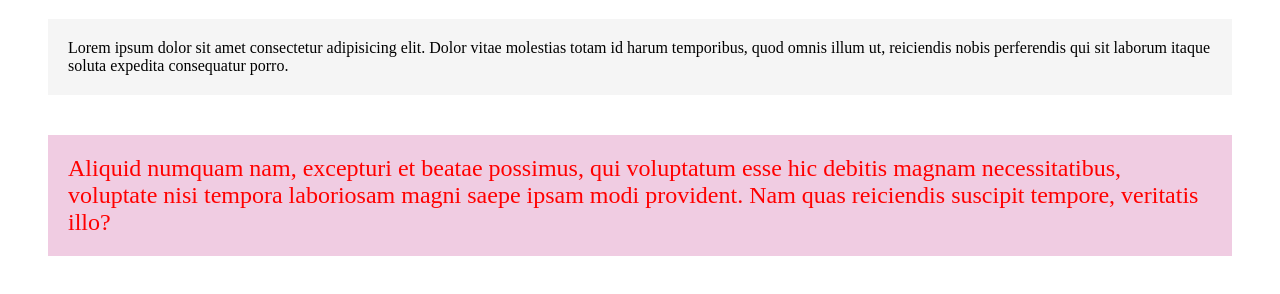
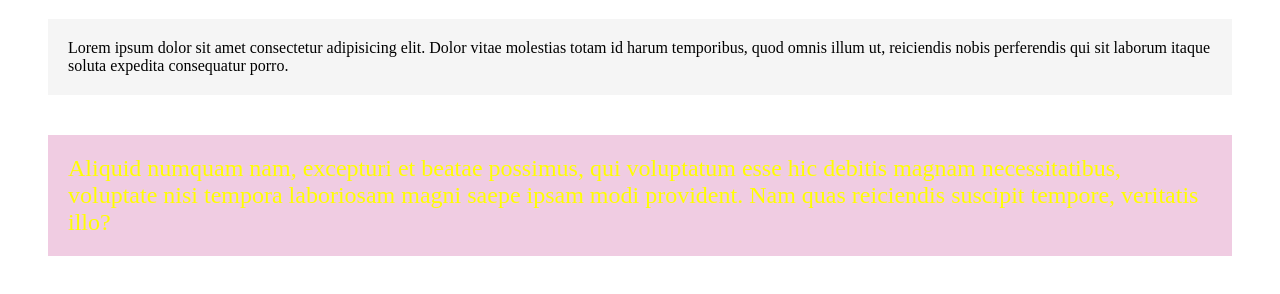
Before and after one commit to Orlando-Medeiros/exercicios-01, a plain HTML site: page index.html in a window 1280 px wide. Shown: the part 496-790 px from the top of the page. Drawn offline with Linux system fonts and the light colour scheme.

Commit message:
mudou de vermelho para amarelo style.css

```diff
--- a/style.css
+++ b/style.css
@@ -7,7 +7,7 @@
 }
 
 .paragrafo-1{
-    color:#ff0000;
+    color:#ffff00;
     background-color:#f0cce2;
 }
 .paragrafo-1 spam{
```
